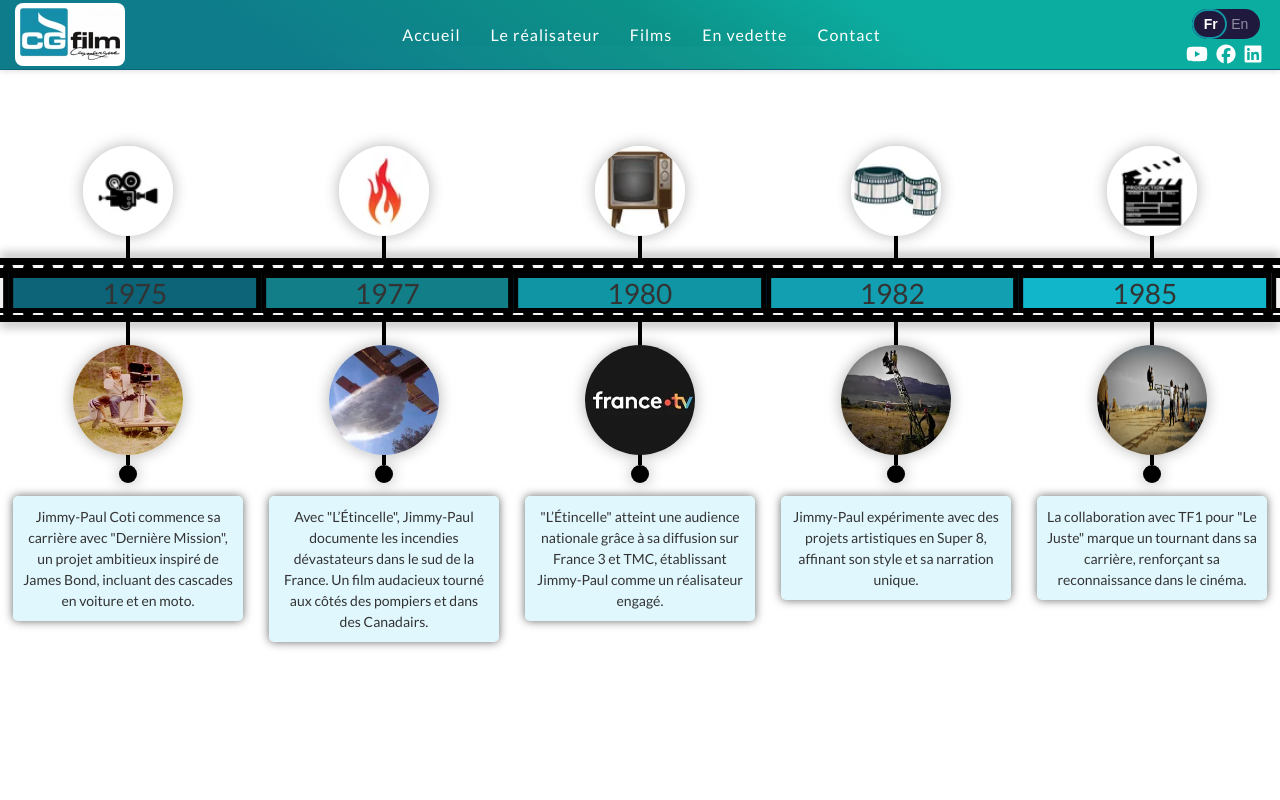
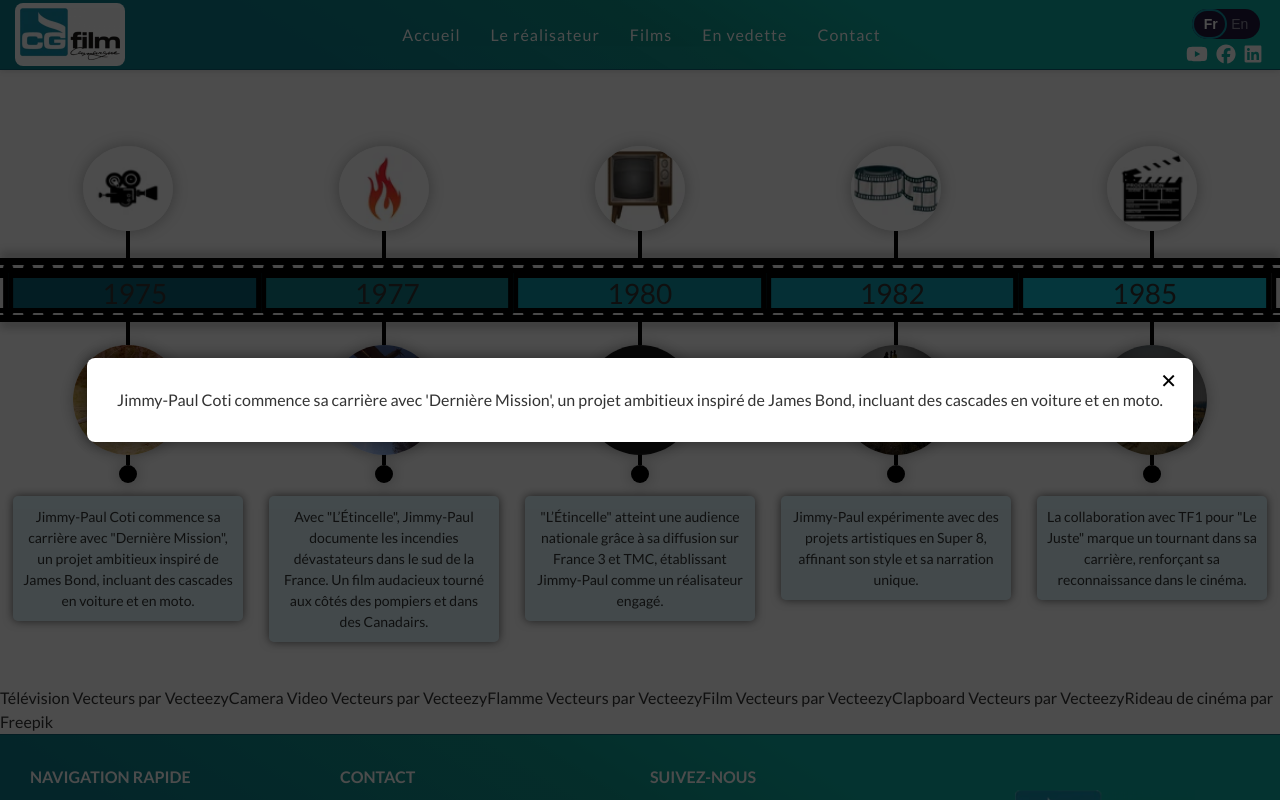
Before and after one commit to Annesophie55/cgfilm_site, a Nuxt app: page /filmMaker in a window 1280 px wide. Both pictures are taken after a click on the element 128 px from the left and 2020 px from the top of the page. Shown: the part 1620-2420 px from the top of the page. Built offline with nearby package versions, Linux system fonts and the light colour scheme.

Commit message:
feat responsive timeline

```diff
--- a/assets/scss/components/time-line.scss
+++ b/assets/scss/components/time-line.scss
@@ -1,17 +1,28 @@
-.timeline-container{
+.timeline-desktop{
   position: relative;
   padding: 40px 0;
   top: 60px;
   margin-bottom: 40px;
-  height: 800px;
+  height: 600px;
 
   @media screen and (max-width: 768px){
     display: flex;
     padding: auto;
-    justify-content: space-around;
+    justify-content: center;
     align-items: flex-start;
     padding: 20px 20px;
     height: 680px;
+  }
+
+   @media screen and (max-width: 666px){
+    height: 550px;
+    padding: 7px;
+    margin-bottom: 60px;
+   }
+
+   @media screen and (max-width: 490px) {
+    height: 800px;
+
   }
 }
 
@@ -24,13 +35,14 @@
   @media screen and (max-width: 768px){
     flex-direction: column;
     height: 100%;
-    width: 90px;
+    width: auto;
     margin-right: 5px;
   }
 
 
+
   .timeline-icon{
-    width: 100%;
+    width: 90px;
     height: 100%;
     margin: auto;
     position: relative;
@@ -43,10 +55,21 @@
       align-items: start;
     }
 
+    @media (max-width: 666px){
+      width: 45px;
+      height: 45px;
+      align-items: center;
+    }
+
+    @media screen and (max-width: 490px) {
+      width: 80px; // Agrandit le conteneur des icônes
+      height: 80px;
+    }
+
 
     img{
-      width: 90px;
-      height: 90px;
+      width: 100%;
+      height: 100%;
       border-radius: 50%;
       box-shadow: 0px 0px 15px rgba(0, 0, 0, 0.3), inset 0px 0px 5px rgba(255, 255, 255, 0.4);
     }
@@ -67,6 +90,10 @@
     margin: auto 0px auto -5px;
   }
 
+  @media screen and (max-width: 666px){
+    width: 20px;
+  }
+
 
   .line{
     height: 100%;
@@ -78,6 +105,10 @@
       height: 4px;
       width: 100%;
       margin: auto 0px;
+    }
+
+    @media screen and (max-width: 666px){
+      height: 3px;
     }
   }
 }
@@ -92,7 +123,6 @@
     display: flex;
     margin: auto 0px auto 5px;
     height: 100%;
-
   }
 }
 
@@ -117,6 +147,13 @@
     font-size: 24px;
   }
 
+  @media screen and (max-width: 666px){
+    flex-direction: column;
+    width: 40px;
+    height: 100%;
+    font-size: 18px;
+  }
+
 
   .video-tape__case{
     width: 100%;
@@ -135,6 +172,15 @@
       height: auto;
       writing-mode: vertical-rl; /* ou vertical-lr */
       text-orientation: upright;
+    }
+
+    @media screen and (max-width: 666px){
+      width: 40px;
+    }
+
+    @media screen and (max-width: 490px) {
+      font-size: 22px;
+      height: 200px;
     }
 
   }
@@ -194,6 +240,11 @@
     width: 7px;
     height: 99.7%;
   }
+
+  @media screen and (max-width: 666px){
+    width: 4px;
+  }
+
 }
 
 .video-tap_border_top{
@@ -205,6 +256,11 @@
     bottom: 0px;
     right: 9px;
   }
+
+  @media screen and (max-width: 666px){
+    bottom: 0px;
+    right: 6px;
+  }
 }
 
 .video-tap_border_bottom{
@@ -215,6 +271,11 @@
   @media screen and (max-width: 768px){
     top: 0px;
     right: 3px;
+  }
+
+  @media screen and (max-width: 666px){
+    top: 0px;
+    right: 0px;
   }
 }
 
@@ -263,6 +324,30 @@
   }
 }
 
+@media screen and (max-width: 666px) {
+  .video-tape::before,
+  .video-tape::after {
+    content: "";
+    left: 0;
+    width: 7px; /* Devient plus étroit */
+    height: 100%; /* Prend toute la hauteur */
+    background: radial-gradient(circle, var(--black) 40%, transparent 50%);
+    background-size: 7px 20px; /* Ajustement pour l'effet */
+    z-index: 2;
+  }
+
+  /* 📌 Déplacement des décorations sur les côtés */
+  .video-tape::before {
+    left: -6px; /* Passe à gauche */
+    top: 0;
+  }
+
+  .video-tape::after {
+    left: 40px; /* Passe à droite */
+    top: 0;
+  }
+}
+
 
 .timeline-group-img{
   display: flex;
@@ -271,7 +356,7 @@
 
   @media screen and (max-width: 768px){
     flex-direction: column;
-    margin: auto;
+    margin: auto 0;
     height: 100%;
   }
 
@@ -283,6 +368,17 @@
     position: relative;
     display: flex;
     justify-content: center;
+
+
+    @media screen and (max-width: 666px){
+      width: 75px;
+      height: 75px;
+    }
+
+    @media screen and (max-width: 490px) {
+      width: 120px; // Agrandit le conteneur des icônes
+      height: 120px;
+    }
 
     img{
       width: 100%;
@@ -315,6 +411,17 @@
     margin: auto;
     border-radius: 50%;
     box-shadow: 0px 0px 15px rgba(0, 0, 0, 0.3);
+
+    @media screen and (max-width: 666px){
+      height: 14px;
+      width: 14px;
+
+    }
+
+    @media screen and (max-width: 490px) {
+      width: 18px; // Agrandit le conteneur des icônes
+      height: 18px;
+    }
   }
 }
 
@@ -330,6 +437,7 @@
 
   @media screen and (max-width: 768px){
     flex-direction: column;
+    height: 100%;
   }
 
   .card{
@@ -351,14 +459,19 @@
     align-items: center;
     cursor: pointer;
 
-    &:hover{
-      transform: scale(1.5);
+    @media screen and (max-width: 768px){
+      width: 100%;
+      height: 100%;
+      margin: auto 0px 8px 3px;
+      width: 95%; /* ✅ Plus étroit pour éviter le débordement */
+      font-size: 14px; /* ✅ Texte légèrement réduit */
+      padding: 8px;
+      justify-self: baseline;
     }
 
-    @media screen and (max-width: 768px){
-      width: 100%;
-      height: 120px;
-      margin: auto 0px 8px 3px;
+    @media screen and (max-width: 666px){
+      font-size: 12px;
+      overflow: visible;
     }
   }
 
@@ -367,3 +480,46 @@
     transform: translateY(0);
 }
 }
+
+
+@media screen and (max-width: 480px) {
+
+/* Halo néon flou */
+.timeline-img__container::before {
+  content: "";
+  position: absolute;
+  top: -8px;       // Ajustez l'espacement autour de l'image
+  left: -8px;
+  right: -8px;
+  bottom: -8px;
+  border-radius: 50%;
+  background: conic-gradient(from 0deg, #0F95A4, #117E88, #0F95A4);
+  filter: blur(5px);
+  z-index: -1;
+  animation: neonRotate 4s linear infinite;
+}
+
+/* Bordure nette (halo) */
+.timeline-img__container::after {
+  content: "";
+  position: absolute;
+  top: -2px;
+  left: -2px;
+  right: -2px;
+  bottom: -2px;
+  border-radius: 50%;
+  border: 2px solid rgba(15, 149, 164, 0.8);
+  z-index: -1;
+  animation: neonRotate 4s linear infinite;
+}
+
+/* Animation de rotation */
+@keyframes neonRotate {
+  from {
+    transform: rotate(0deg);
+  }
+  to {
+    transform: rotate(360deg);
+  }
+}
+}
--- a/components/TimeLine.vue
+++ b/components/TimeLine.vue
@@ -1,24 +1,26 @@
 <template>
   <div class="timeline-container">
+    <div class="timeline-desktop">
+      <!-- Groupe d'icônes -->
       <div class="timeline-items-icon">
-      <!-- <div class="timeline-icon"></div> -->
         <div class="timeline-icon">
           <NuxtImg src="/images/icon_camera.webp" alt="Icône d'une caméra" width="90" height="90"/>
         </div>
         <div class="timeline-icon">
-        <NuxtImg src="/images/icon_flamme.webp" alt="Icône d'une caméra" width="90" height="90"/>
+          <NuxtImg src="/images/icon_flamme.webp" alt="Icône d'une flamme" width="90" height="90"/>
         </div>
         <div class="timeline-icon">
-        <NuxtImg src="/images/icon_tv.webp" alt="Icône d'une caméra" width="90" height="90"/>
+          <NuxtImg src="/images/icon_tv.webp" alt="Icône d'une télévision" width="90" height="90"/>
         </div>
         <div class="timeline-icon">
-        <NuxtImg src="/images/icon_tape.webp" alt="Icône d'une caméra" width="90" height="90"/>
+          <NuxtImg src="/images/icon_tape.webp" alt="Icône d'une cassette" width="90" height="90"/>
         </div>
         <div class="timeline-icon">
           <NuxtImg src="/images/icon_clap.webp" alt="Icône d'un clap de cinéma" width="90" height="90"/>
         </div>
-      <!-- <div class="timeline-icon"></div> -->
       </div>
+
+      <!-- 1er groupe de ligne -->
       <div class="timeline-group-line">
         <div class="line-hidden"></div>
         <div class="line"></div>
@@ -29,6 +31,7 @@
         <div class="line-hidden"></div>
       </div>
 
+      <!-- Vidéo-tape -->
       <div class="video-tape-wrapper">
         <div class="video-tap_border_top"></div>
         <div class="video-tap__container">
@@ -59,6 +62,7 @@
         <div class="video-tap_border_bottom"></div>
       </div>
 
+      <!-- 2ème groupe de ligne -->
       <div class="timeline-group-line">
         <div class="line-hidden"></div>
         <div class="line"></div>
@@ -68,26 +72,39 @@
         <div class="line"></div>
         <div class="line-hidden"></div>
       </div>
+
+      <!-- Groupe de points à masquer sur mobile -->
+      <div class="timeline-group-point hide-desktop">
+        <div class="point-hidden"></div>
+        <div class="point"></div>
+        <div class="point"></div>
+        <div class="point"></div>
+        <div class="point"></div>
+        <div class="point"></div>
+        <div class="point-hidden"></div>
+      </div>
+
+      <!-- Groupe d'images avec interaction (tap pour ouvrir la pop-up) -->
       <div class="timeline-group-img">
-      <div class="timeline-img-hidden"></div>
-      <div class="timeline-img__container">
+        <div class="timeline-img__container" @click="openCard(0)">
           <NuxtImg src="/images/jp_coindet.webp" alt="Photo de Jimmy-Paul Coti en 1975" width="110" height="110"/>
         </div>
-      <div class="timeline-img__container">
-        <NuxtImg src="/images/canadair.webp" alt="Photo d'un canadair sur le tournage de 'L'étincelle'" width="110" height="110"/>
+        <div class="timeline-img__container" @click="openCard(1)">
+          <NuxtImg src="/images/canadair.webp" alt="Photo d'un canadair sur le tournage de 'L’étincelle'" width="110" height="110"/>
         </div>
-      <div class="timeline-img__container">
-        <NuxtImg src="/images/france_tele.webp" alt="icon France TV" width="110" height="110"/>
+        <div class="timeline-img__container" @click="openCard(2)">
+          <NuxtImg src="/images/france_tele.webp" alt="Icone France TV" width="110" height="110"/>
         </div>
-      <div class="timeline-img__container">
-        <NuxtImg src="/images/grue.webp" alt="Photo de Jimmy-Paul Coti filmant à l'aide d'ne grue" width="110" height="110"/>
+        <div class="timeline-img__container" @click="openCard(3)">
+          <NuxtImg src="/images/grue.webp" alt="Photo de Jimmy-Paul Coti filmant avec une grue" width="110" height="110"/>
         </div>
-      <div class="timeline-img__container">
+        <div class="timeline-img__container" @click="openCard(4)">
           <NuxtImg src="/images/tournage_le_juste.webp" alt="Photo du tournage de 'Le Juste'" width="110" height="110"/>
         </div>
-      <div class="timeline-img-hidden"></div>
       </div>
-    <div class="timeline-group-line">
+
+      <!-- 3ème groupe de ligne à masquer sur mobile -->
+      <div class="timeline-group-line hide-mobile">
         <div class="line-hidden"></div>
         <div class="line"></div>
         <div class="line"></div>
@@ -96,7 +113,9 @@
         <div class="line"></div>
         <div class="line-hidden"></div>
       </div>
-    <div class="timeline-group-point">
+
+      <!-- Groupe de points à masquer sur mobile -->
+      <div class="timeline-group-point hide-mobile">
         <div class="point-hidden"></div>
         <div class="point"></div>
         <div class="point"></div>
@@ -105,7 +124,9 @@
         <div class="point"></div>
         <div class="point-hidden"></div>
       </div>
-    <div class="timeline-group-card">
+
+      <!-- Groupe de cartes à masquer sur mobile -->
+      <div class="timeline-group-card hide-mobile">
         <div class="card-hidden"></div>
         <div class="card">
           <p>Jimmy-Paul Coti commence sa carrière avec "Dernière Mission", un projet ambitieux inspiré de James Bond, incluant des cascades en voiture et en moto.</p>
@@ -125,20 +146,135 @@
         <div class="card-hidden"></div>
       </div>
     </div>
+  </div>
+
+  <!-- Pop-up pour mobile -->
+  <div v-if="activeCard !== null" class="popup-overlay" @click.self="closeCard">
+    <div class="popup-content">
+      <button class="popup-close" @click="closeCard">✕</button>
+      <p>{{ cards[activeCard] }}</p>
+    </div>
+  </div>
+
+  <!-- Crédits -->
   <a href="https://fr.vecteezy.com/vecteur-libre/t%C3%A9l%C3%A9vision">Télévision Vecteurs par Vecteezy</a>
   <a href="https://fr.vecteezy.com/vecteur-libre/camera-video">Camera Video Vecteurs par Vecteezy</a>
   <a href="https://fr.vecteezy.com/vecteur-libre/flamme">Flamme Vecteurs par Vecteezy</a>
   <a href="https://fr.vecteezy.com/vecteur-libre/film">Film Vecteurs par Vecteezy</a>
   <a href="https://fr.vecteezy.com/vecteur-libre/clapboard">Clapboard Vecteurs par Vecteezy</a>
-  <a href="  https://fr.freepik.com/vecteurs-libre/fond-rideau-soie-rouge_5597360.htm#fromView=search&page=1&position=1&uuid=16b3fbe8-e362-48c7-bc63-631cf8d6b331&new_detail=true&query=rideau+th%C3%A9atre">Rideau de cinéma par Freepik</a>
+  <a href="https://fr.freepik.com/vecteurs-libre/fond-rideau-soie-rouge_5597360.htm#fromView=search&page=1&position=1&uuid=16b3fbe8-e362-48c7-bc63-631cf8d6b331&new_detail=true&query=rideau+th%C3%A9%C3%A2tre">Rideau de cinéma par Freepik</a>
+</template>
 
-</template>
+<script setup lang="ts">
+import { ref } from 'vue';
+import { useScrollAnimation } from "@/composables/useScrollAnimation";
+useScrollAnimation(".card"); // Anime les cartes au scroll
+
+// État pour la pop-up (null = aucune carte affichée)
+const activeCard = ref<number | null>(null);
+
+const cards = [
+  "Jimmy-Paul Coti commence sa carrière avec 'Dernière Mission', un projet ambitieux inspiré de James Bond, incluant des cascades en voiture et en moto.",
+  "Avec 'L’Étincelle', Jimmy-Paul documente les incendies dévastateurs dans le sud de la France. Un film audacieux tourné aux côtés des pompiers et dans des Canadairs.",
+  "'L’Étincelle' atteint une audience nationale grâce à sa diffusion sur France 3 et TMC, établissant Jimmy-Paul comme un réalisateur engagé.",
+  "Jimmy-Paul expérimente avec des projets artistiques en Super 8, affinant son style et sa narration unique.",
+  "La collaboration avec TF1 pour 'Le Juste' marque un tournant dans sa carrière, renforçant sa reconnaissance dans le cinéma."
+];
+
+function openCard(index: number) {
+  activeCard.value = index;
+}
+
+function closeCard() {
+  activeCard.value = null;
+}
+</script>
 
 <style scoped lang="scss">
 @use '@/assets/scss/components/time-line.scss';
+
+.hide-desktop {
+  display: none;
+}
+
+/* Masquer certains éléments sur mobile (<490px) */
+@media (max-width: 490px) {
+  .hide-mobile {
+    display: none;
+  }
+
+  .hide-desktop {
+    display: flex;
+  }
+
+}
+
+/* Effet sur les images pour inviter au tap : soulignement centré */
+.timeline-img__container {
+  position: relative;
+  cursor: pointer;
+  /* Optionnel : un petit margin horizontal pour mieux espacer si besoin */
+  margin: 0 5px;
+}
+
+@media screen and (max-width: 490px) {
+  .timeline-img__container::after {
+    content: "";
+    position: absolute;
+    left: 50%;
+    bottom: 0;
+    transform: translateX(-50%);
+    width: 60%;
+    height: 3px;
+    background: linear-gradient(90deg, #0F95A4, #117E88);
+    border-radius: 3px;
+    opacity: 0;
+    transition: opacity 0.3s ease;
+  }
+  .timeline-img__container:active::after,
+  .timeline-img__container:hover::after {
+    opacity: 1;
+  }
+}
+
+/* Styles pour la pop-up */
+.popup-overlay {
+  position: fixed;
+  top: 0;
+  left: 0;
+  width: 100%;
+  height: 100%;
+  background: rgba(0, 0, 0, 0.7);
+  display: flex;
+  align-items: center;
+  justify-content: center;
+  padding: 20px;
+  z-index: 1000;
+}
+
+.popup-content {
+  background: #fff;
+  padding: 30px;
+  border-radius: 8px;
+  max-width: 90%;
+  max-height: 90%;
+  overflow-y: auto;
+  position: relative;
+  box-shadow: 0 0 15px rgba(0, 0, 0, 0.5);
+  /* Pour éviter un "gros blanc", on peut aussi utiliser une couleur blanche légèrement transparante :
+     background: rgba(255,255,255,0.95);
+  */
+}
+
+.popup-close {
+  position: absolute;
+  top: 10px;
+  right: 10px;
+  background: transparent;
+  border: none;
+  font-size: 20px;
+  cursor: pointer;
+}
+
+/* (Les styles existants du composant timeline restent inchangés) */
 </style>
-
-<script setup lang="ts">
-import { useScrollAnimation } from "@/composables/useScrollAnimation";
-useScrollAnimation(".card"); // Anime les cartes au scroll
-</script>
```
Also changed, not shown: assets/scss/pages/filmMaker.scss (+83 -0 lines). Lines whose indentation alone changed are shown as unchanged.
